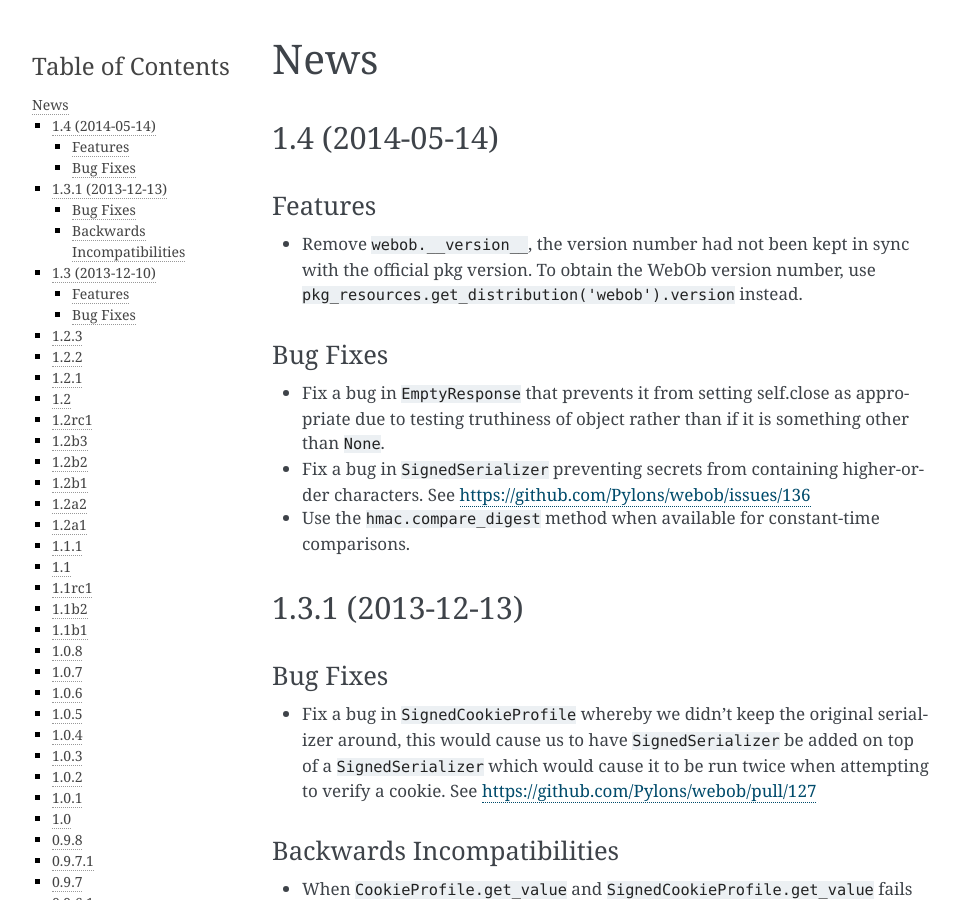
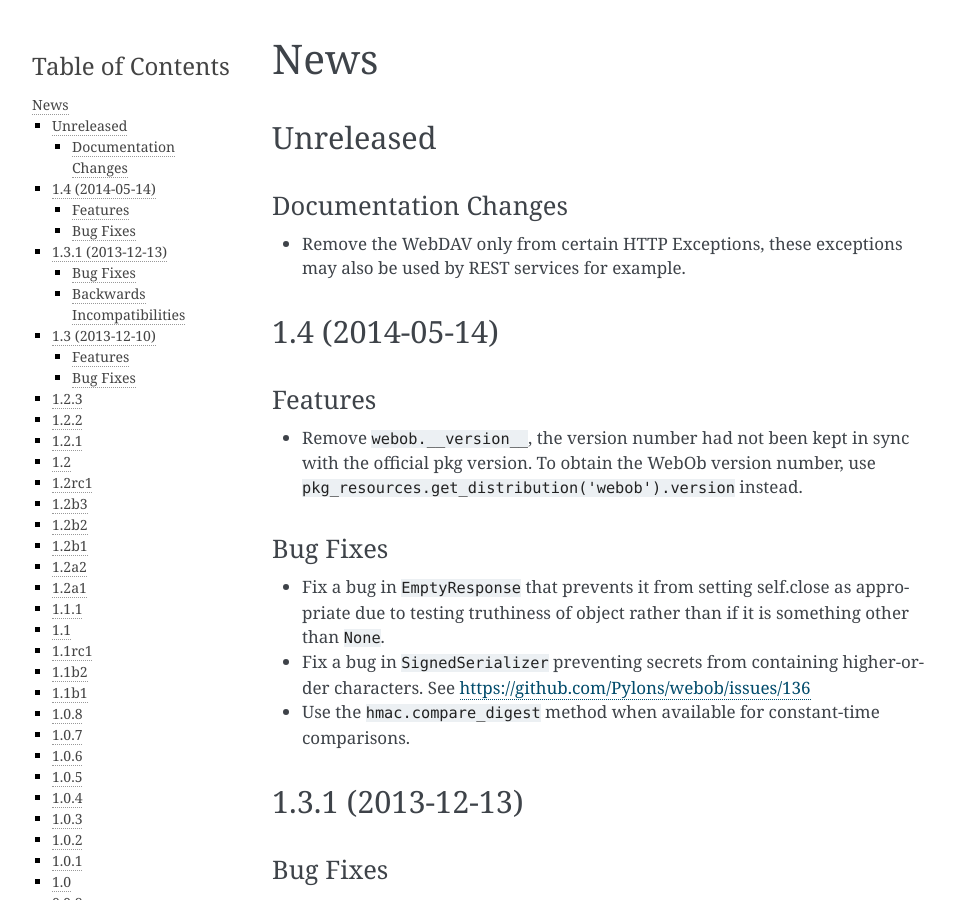
Before and after one commit to Pylons/webob, a Sphinx documentation site: the page built from docs/news.txt, in a window 1280 px wide and 900 px high. Shown: the whole window, without its empty margins (148-1108 px from the left). Built offline with Sphinx 7.4.7, drawn with Linux system fonts in a browser that asks for light colours.

Commit message:
Update news.txt

```diff
--- a/docs/news.txt
+++ b/docs/news.txt
@@ -1,5 +1,14 @@
 News
 ====
+
+Unreleased
+----------
+
+Documentation Changes
+~~~~~~~~~~~~~~~~~~~~~
+
+- Remove the WebDAV only from certain HTTP Exceptions, these exceptions may
+  also be used by REST services for example.
 
 1.4 (2014-05-14)
 ----------------
```
